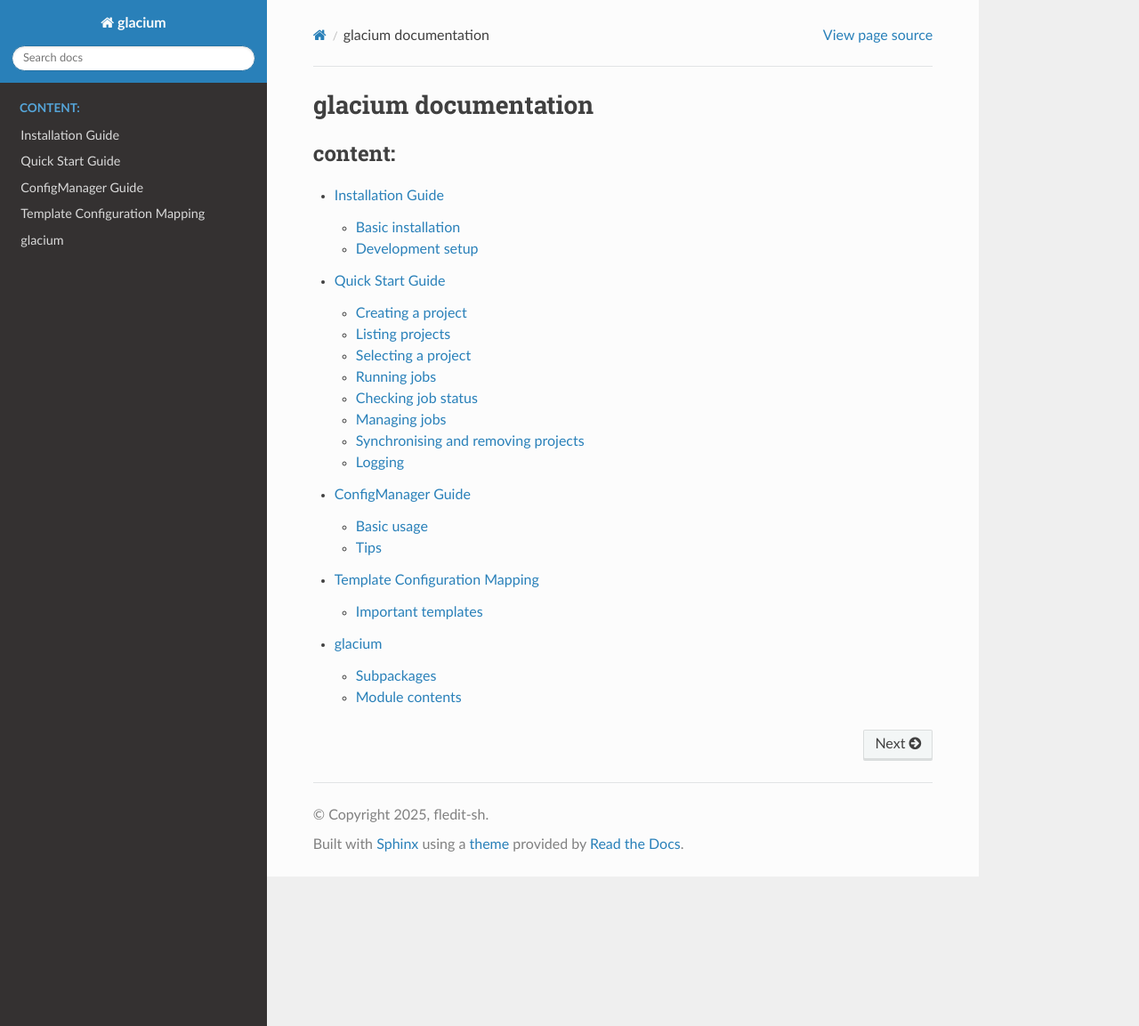
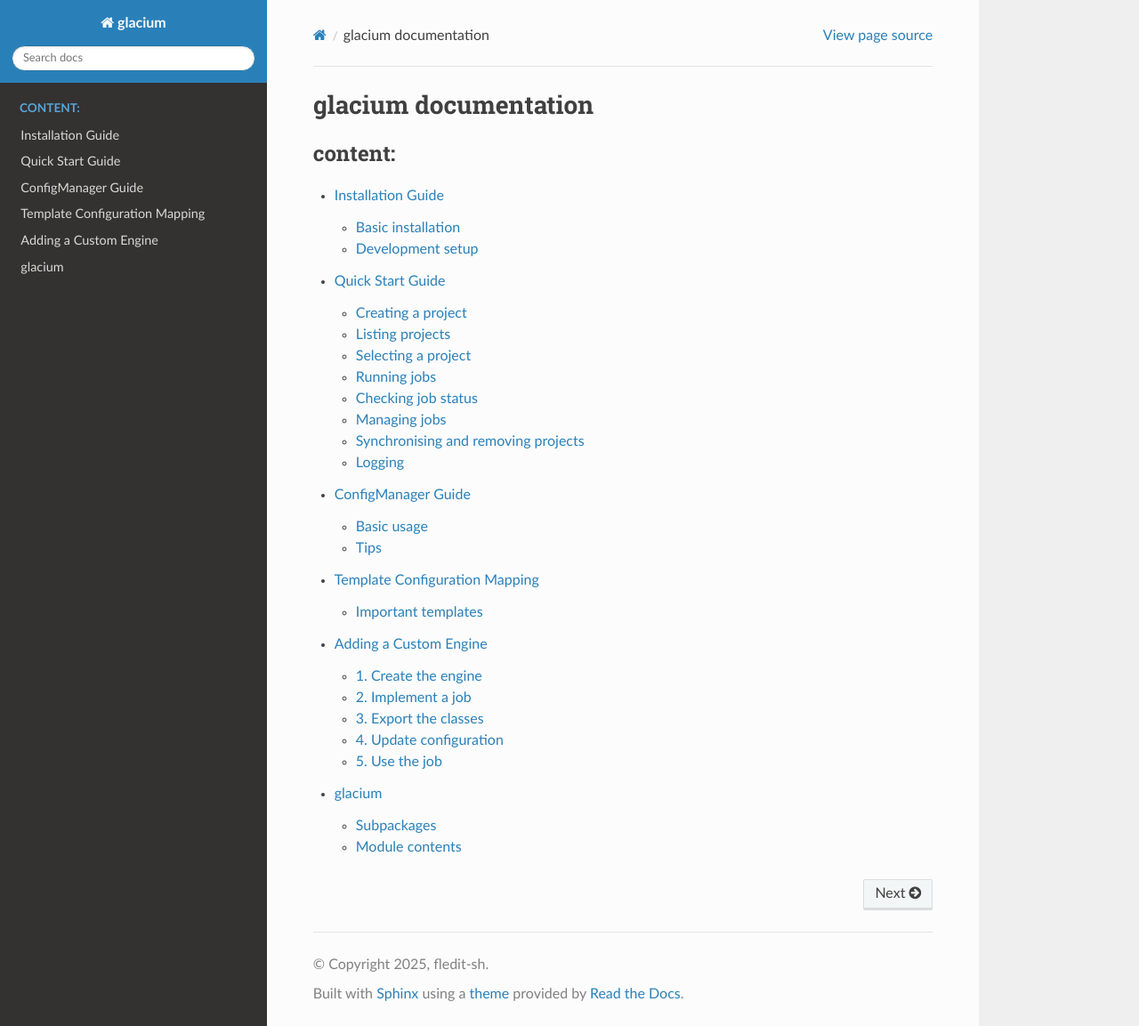
Before and after one commit to fledit-sh/glacium-repo, a Sphinx documentation site: the page built from docs/index.rst, in a window 1280 px wide and 1153 px high. Shown: the whole window at 89% size. Built offline with Sphinx 7.4.7 and the Read the Docs theme 3.1.0, drawn with Linux system fonts in a browser that asks for light colours; some of the changed lines change nothing that is shown.

Commit message:
docs: add guide for creating custom engines

```diff
--- /dev/null
+++ b/docs/custom_engine.rst
@@ -0,0 +1,81 @@
+Adding a Custom Engine
+======================
+
+This guide explains how to integrate an external executable with
+``glacium`` by implementing a new engine and job.  Engines wrap
+:mod:`subprocess` calls so jobs can launch third-party programs in a
+portable manner.
+
+1. Create the engine
+--------------------
+
+Create a new Python module under ``glacium/engines`` and subclass
+:class:`~glacium.engines.base_engine.BaseEngine`.  The subclass should
+provide a method that invokes :meth:`~glacium.engines.base_engine.BaseEngine.run`.
+
+.. code-block:: python
+
+   # glacium/engines/my_solver.py
+   from pathlib import Path
+   from glacium.engines.base_engine import BaseEngine
+
+   class MySolverEngine(BaseEngine):
+       def run_solver(self, exe: str, case: str, work: Path) -> None:
+           self.run([exe, case], cwd=work)
+
+2. Implement a job
+------------------
+
+Jobs collect configuration values and use engines to run the solver.
+Create a :class:`~glacium.models.job.Job` subclass that uses the engine
+defined above.
+
+.. code-block:: python
+
+   # glacium/engines/my_solver.py
+   from glacium.models.job import Job
+
+   class MySolverJob(Job):
+       name = "MY_SOLVER_RUN"
+       deps: tuple[str, ...] = ()
+
+       def execute(self) -> None:
+           cfg = self.project.config
+           paths = self.project.paths
+           work = paths.solver_dir("my_solver")
+
+           exe = cfg.get("MY_SOLVER_EXE", "my_solver")
+           case = cfg.get("MY_SOLVER_CASE", "input.cas")
+
+           engine = MySolverEngine()
+           engine.run_solver(exe, case, work)
+
+3. Export the classes
+---------------------
+
+Expose the engine and job via ``glacium.engines.__init__`` so they can be
+imported by recipes or other modules.
+
+.. code-block:: python
+
+   # glacium/engines/__init__.py
+   from .my_solver import MySolverEngine, MySolverJob
+   __all__ += ["MySolverEngine", "MySolverJob"]
+
+4. Update configuration
+-----------------------
+
+Add the executable path and any required input files to your project’s
+configuration, for example in ``runs/<UID>/_cfg/global_config.yaml``:
+
+.. code-block:: yaml
+
+   MY_SOLVER_EXE: /path/to/my_solver
+   MY_SOLVER_CASE: my_case.cas
+
+5. Use the job
+--------------
+
+Add ``MY_SOLVER_RUN`` to your recipe or run it manually with
+:command:`glacium job add`.  The new job will launch your program via the
+engine whenever it is executed.
--- a/docs/index.rst
+++ b/docs/index.rst
@@ -9,4 +9,5 @@
    quickstart
    config_manager
    template_mapping
+   custom_engine
    glacium
```
